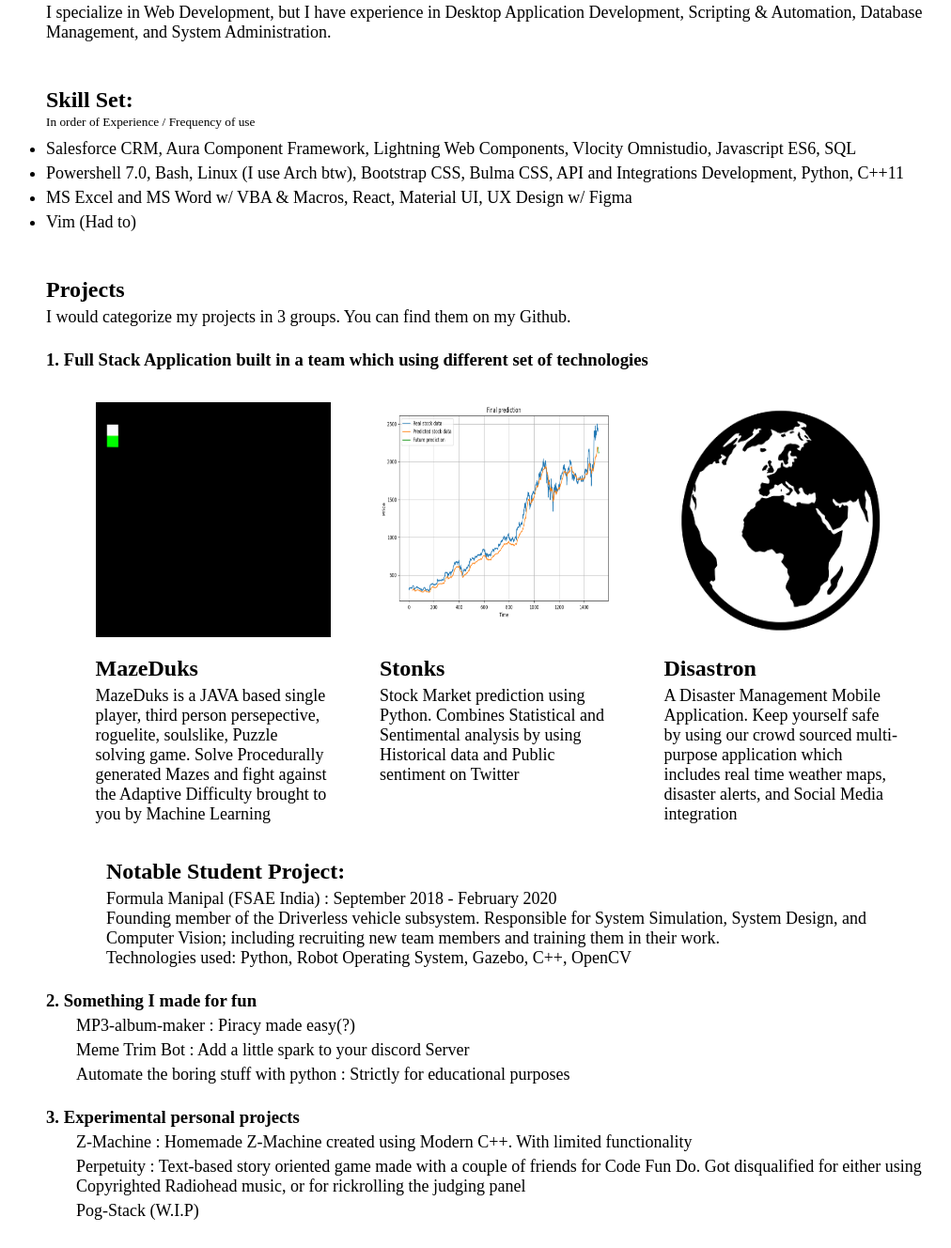
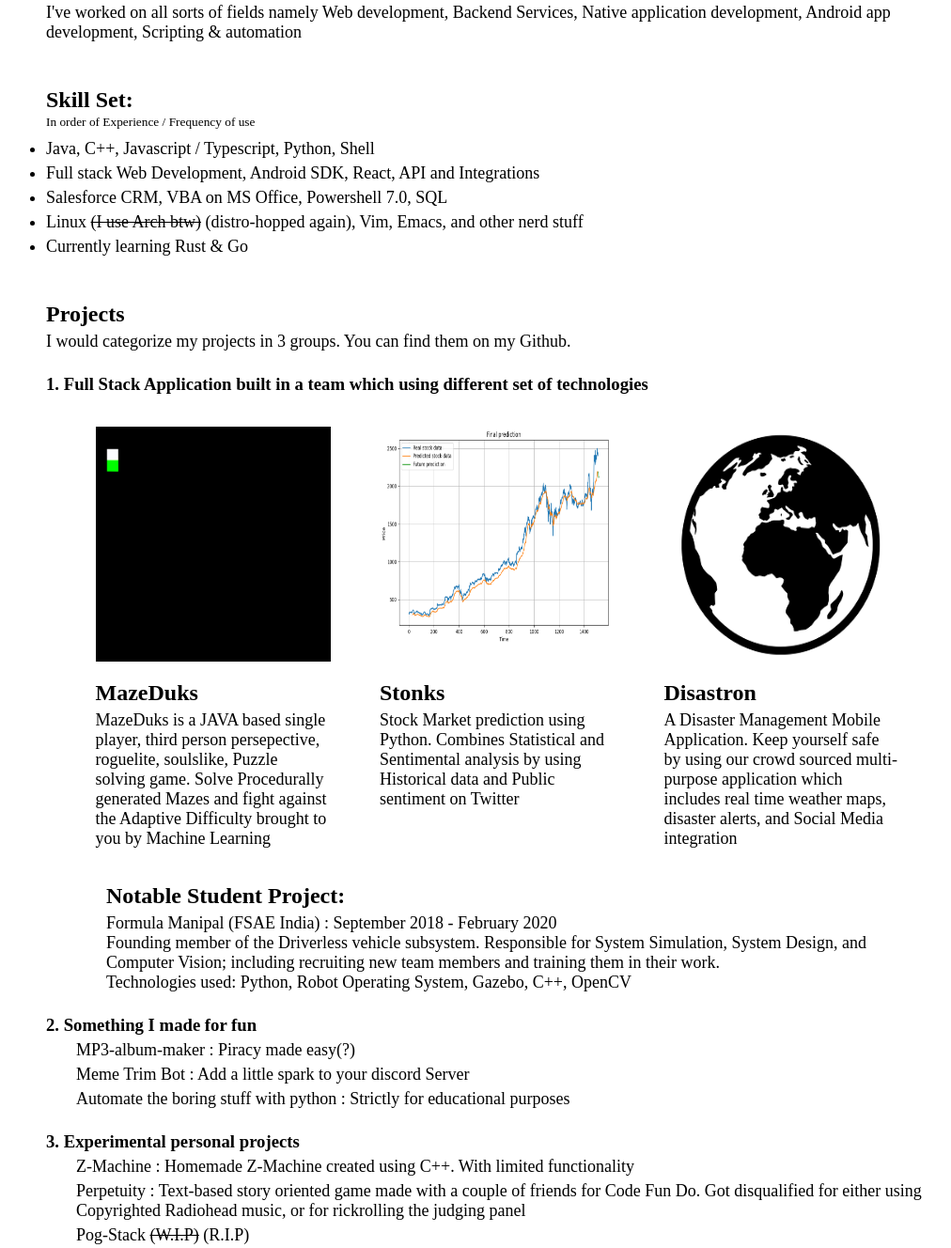
Before and after one commit to Kunal-khanwalkar/Kunal-khanwalkar.github.io, a plain HTML site: page index.html in a window 1280 px wide. Shown: the part 375-1703 px from the top of the page at 94% size, without its empty margins (111-1123 px from the left). Drawn offline with Linux system fonts and the light colour scheme.

Commit message:
updated some contents

```diff
--- a/index.html
+++ b/index.html
@@ -19,17 +19,18 @@
     </div>
 
     <small>This page only uses HTML and CSS. No Navbar? No need for Hamburger menu.</small>
-    <p>I specialize in Web Development, but I have experience in Desktop Application Development, Scripting & Automation, Database Management, and System Administration.</p>
+    <p>I've worked on all sorts of fields namely Web development, Backend Services, Native application development, Android app development, Scripting & automation</p>
 
     <div class="section_start">
         <h2>Skill Set:</h2>
         <small>In order of Experience / Frequency of use</small>
     </div>
     <ul>
-        <li>Salesforce CRM, Aura Component Framework, Lightning Web Components, Vlocity Omnistudio, Javascript ES6, SQL</li>
-        <li>Powershell 7.0, Bash, Linux (I use Arch btw), Bootstrap CSS, Bulma CSS, API and Integrations Development, Python, C++11</li>
-        <li>MS Excel and MS Word w/ VBA & Macros, React, Material UI, UX Design w/ Figma</li>
-        <li>Vim (Had to)</li>
+        <li>Java, C++, Javascript / Typescript, Python, Shell</li>
+        <li>Full stack Web Development, Android SDK, React, API and Integrations</li>
+        <li>Salesforce CRM, VBA on MS Office, Powershell 7.0, SQL</li>
+        <li>Linux <s>(I use Arch btw)</s> (distro-hopped again), Vim, Emacs, and other nerd stuff</li>
+        <li>Currently learning Rust & Go</li>
     </ul>
 
     <div class="section_start">
@@ -72,9 +73,9 @@
     </div>
     <div class="projects">
         <h3>3. Experimental personal projects</h3>
-        <p><a href="https://github.com/Kunal-khanwalkar/Z-Machine">Z-Machine</a> : Homemade Z-Machine created using Modern C++. With limited functionality</p>
+        <p><a href="https://github.com/Kunal-khanwalkar/Z-Machine">Z-Machine</a> : Homemade Z-Machine created using C++. With limited functionality</p>
         <p><a href="https://github.com/Kunal-khanwalkar/cfd">Perpetuity</a> : Text-based story oriented game made with a couple of friends for Code Fun Do. Got disqualified for either using Copyrighted Radiohead music, or for rickrolling the judging panel</p>
-        <p><a href="https://github.com/Kunal-khanwalkar/Pog-Stack">Pog-Stack (W.I.P)</a></p>
+        <p><a href="https://github.com/Kunal-khanwalkar/Pog-Stack">Pog-Stack <s>(W.I.P)</s> (R.I.P)</a></p>
     </div>
 
     <div class="section_start">
```
